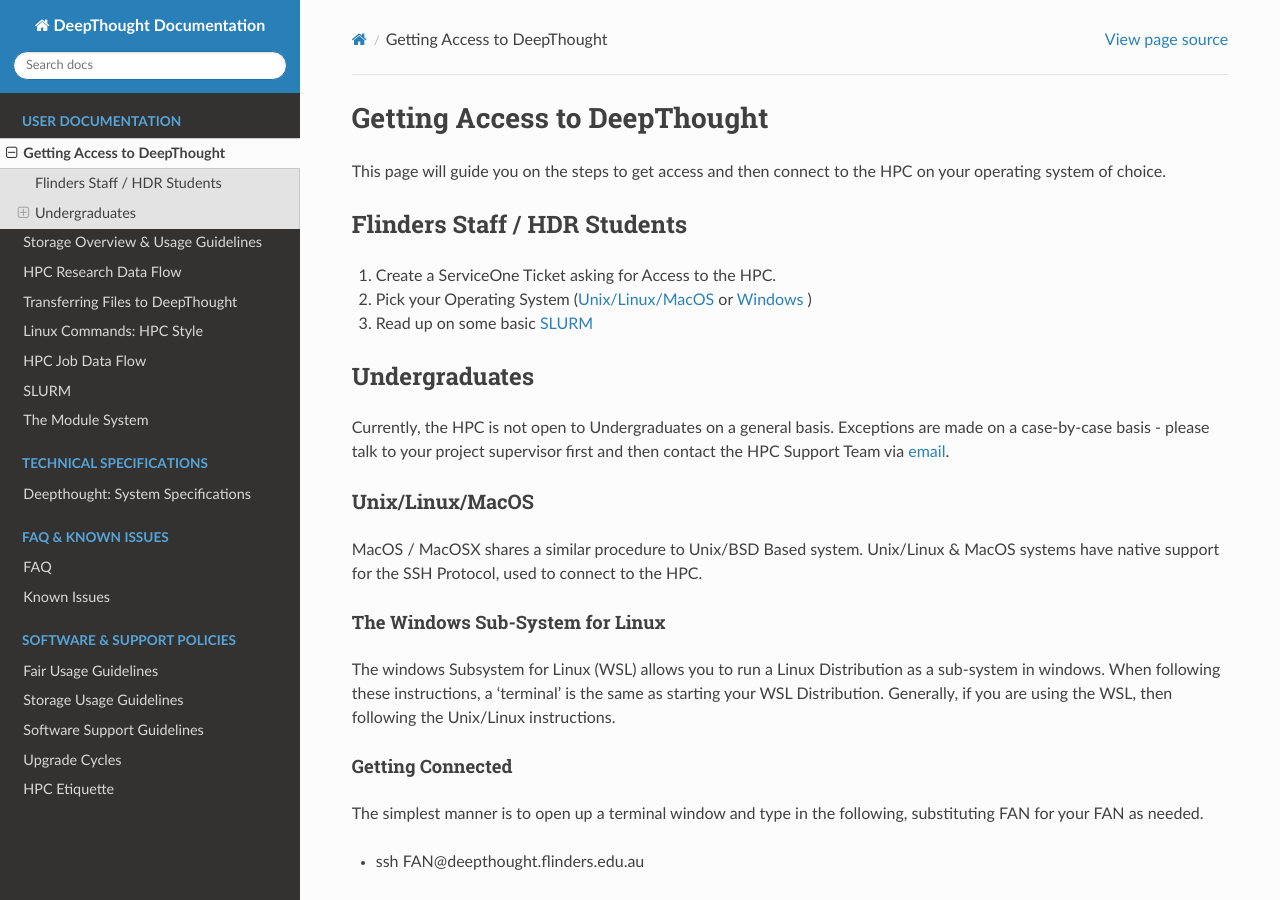
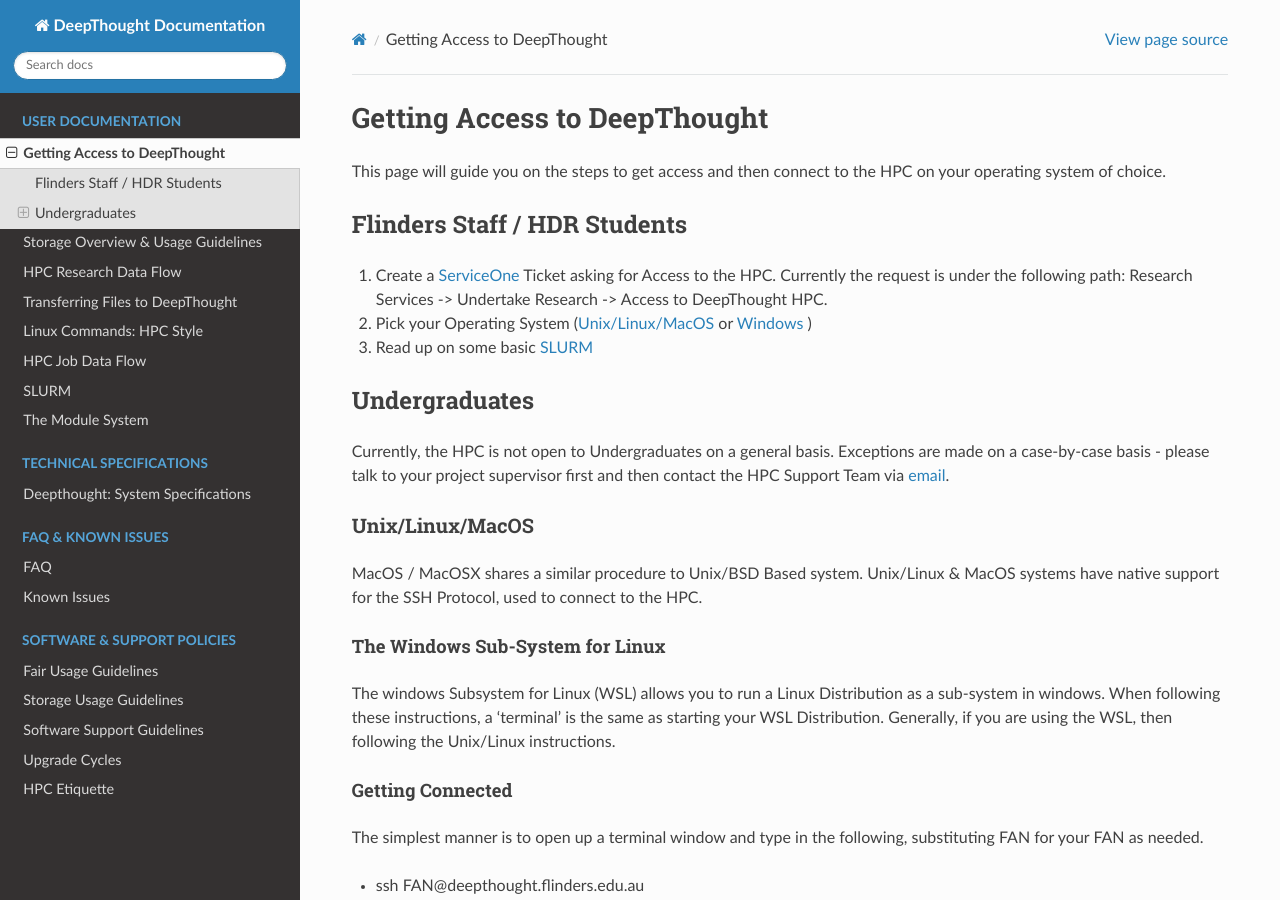
Before and after one commit to flindersuni/DeepThoughtHPC-docs, a Sphinx documentation site: the page built from docs/source/Access/GettingAccess.md, in a window 1280 px wide and 900 px high. Built offline with Sphinx 7.4.7 and the Read the Docs theme 2.0.0, drawn with Linux system fonts in a browser that asks for light colours.

```diff
--- a/docs/source/Access/GettingAccess.md
+++ b/docs/source/Access/GettingAccess.md
@@ -4,7 +4,7 @@
 
 ## Flinders Staff / HDR Students
 
-1. Create a ServiceOne Ticket asking for Access to the HPC.
+1. Create a [ServiceOne](https://flindersuni.service-now.com) Ticket asking for Access to the HPC. Currently the request is under the following path: Research Services -> Undertake Research -> Access to DeepThought HPC.
 
 2. Pick your Operating System ([Unix/Linux/MacOS](#unix-linux-macos) or [Windows](#windows) )
 
```
